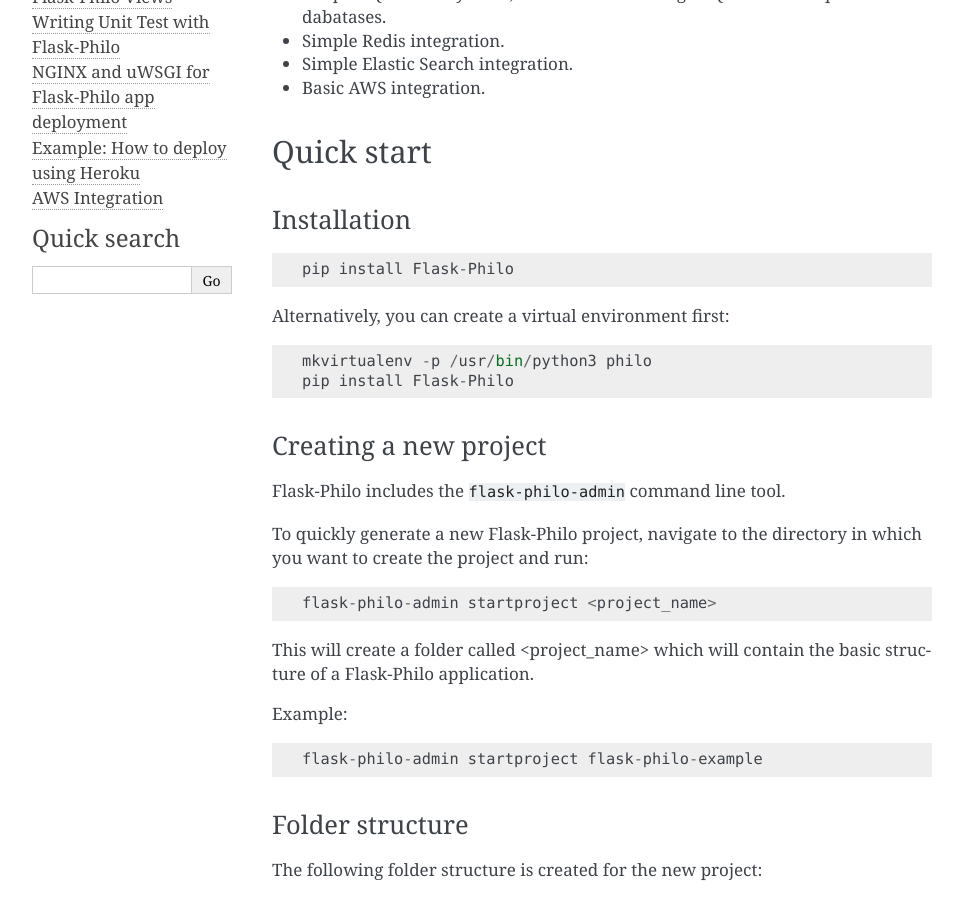
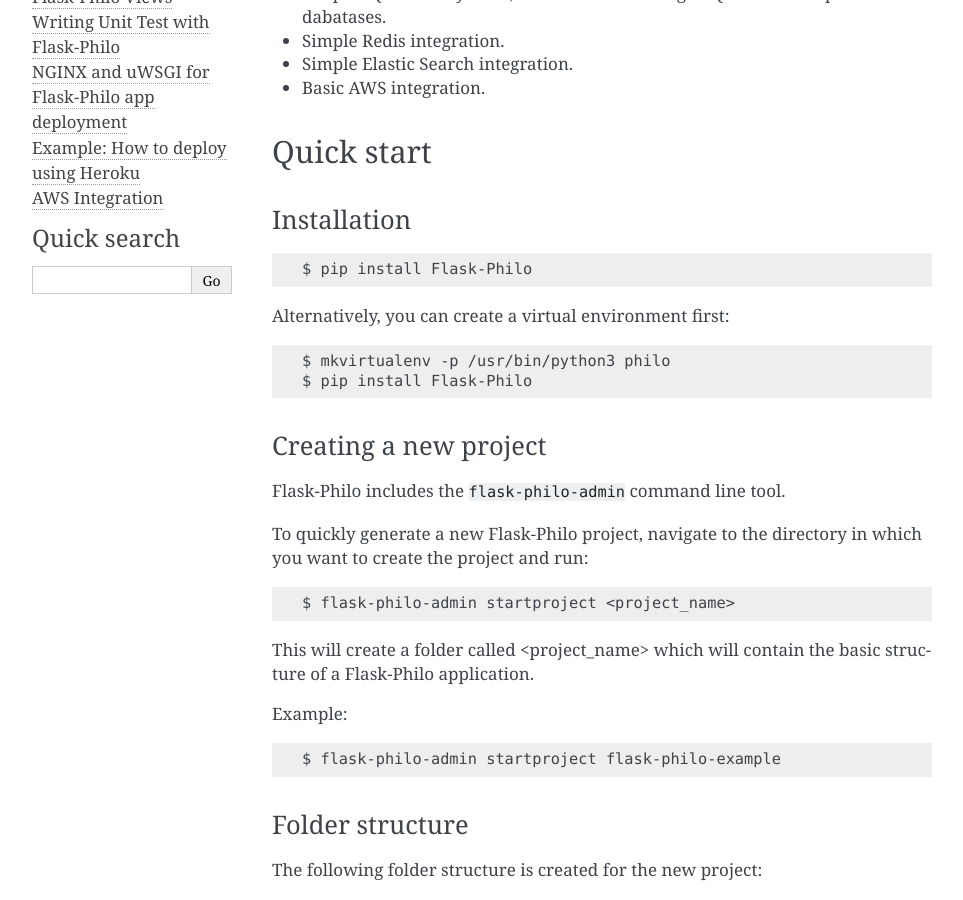
Before and after one commit to fenderdigital/flask-philo, a Sphinx documentation site: the page built from documentation/source/introduction.rst, in a window 1280 px wide and 900 px high, scrolled down 548 px. Shown: the whole window, without its empty margins (148-1111 px from the left). Built offline with Sphinx 7.4.7, drawn with Linux system fonts in a browser that asks for light colours; pages that are not in the unit, such as notebooks, are missing from menus; some of the changed text lies outside the part shown.

```diff
--- a/documentation/source/introduction.rst
+++ b/documentation/source/introduction.rst
@@ -38,15 +38,15 @@ Installation
 
 ::
 
-    pip install Flask-Philo
+    $ pip install Flask-Philo
 
 
 Alternatively, you can create a virtual environment first:
 
 ::
 
-    mkvirtualenv -p /usr/bin/python3 philo
-    pip install Flask-Philo
+    $ mkvirtualenv -p /usr/bin/python3 philo
+    $ pip install Flask-Philo
 
 
 Creating a new project
@@ -58,7 +58,7 @@ To quickly generate a new Flask-Philo project, navigate to the directory in whic
 
 ::
 
-    flask-philo-admin startproject <project_name>
+    $ flask-philo-admin startproject <project_name>
 
 
 This will create a folder called <project_name> which will contain the basic structure of a Flask-Philo application.
@@ -67,7 +67,7 @@ Example:
 
 ::
 
-    flask-philo-admin startproject flask-philo-example
+    $ flask-philo-admin startproject flask-philo-example
 
 
 Folder structure
@@ -111,7 +111,7 @@ And run the following command:
 
 ::
 
-    python3 manage.py runserver
+    $ python3 manage.py runserver
 
 The response from this command will be something like this:
 
@@ -157,7 +157,7 @@ If you haven't already done so, run the following terminal command to create you
 
 ::
 
-    python3 manage.py runserver
+    $ python3 manage.py runserver
 
 
 Now, with the application running and with a route defined, the following URL address will be accessible in the browser of your choice, and will return a JSON response:
@@ -183,7 +183,7 @@ Alternatively, you can test this example URL route with a direct HTTP request us
 
 ::
 
-    curl http://localhost:8080/example
+  $ curl http://localhost:8080/example
 
 
 All incoming request to your Flask-Philo application and their corresponding HTTP status codes may be viewed in the same console session you used to start the application:
```
